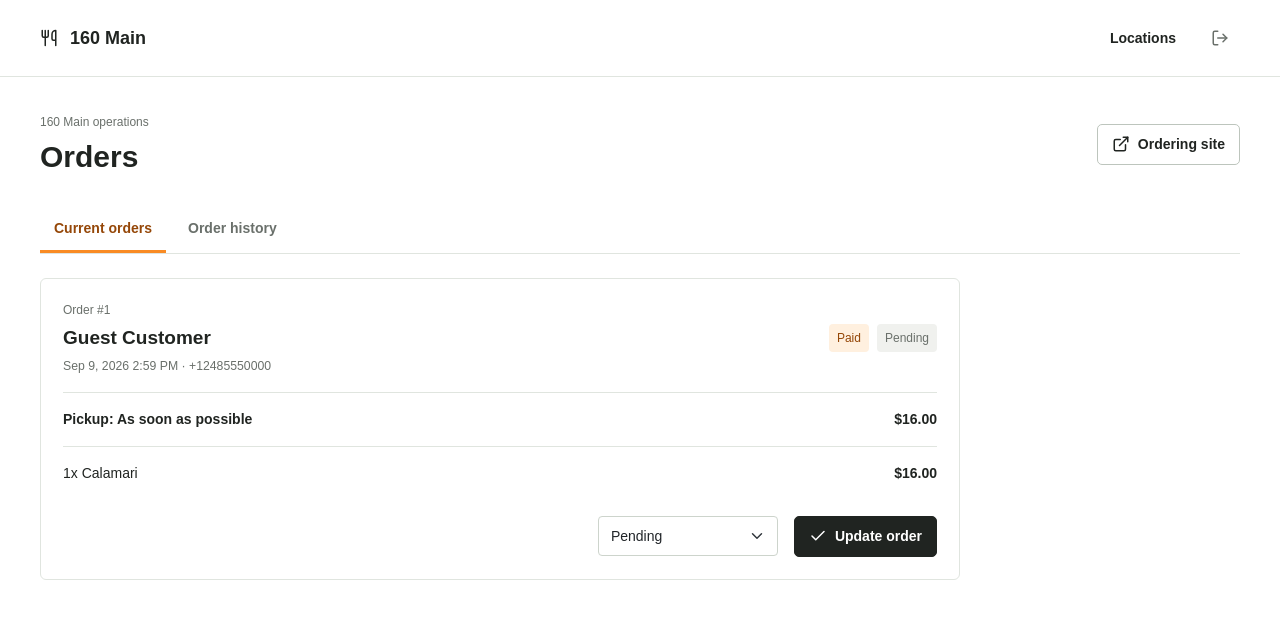
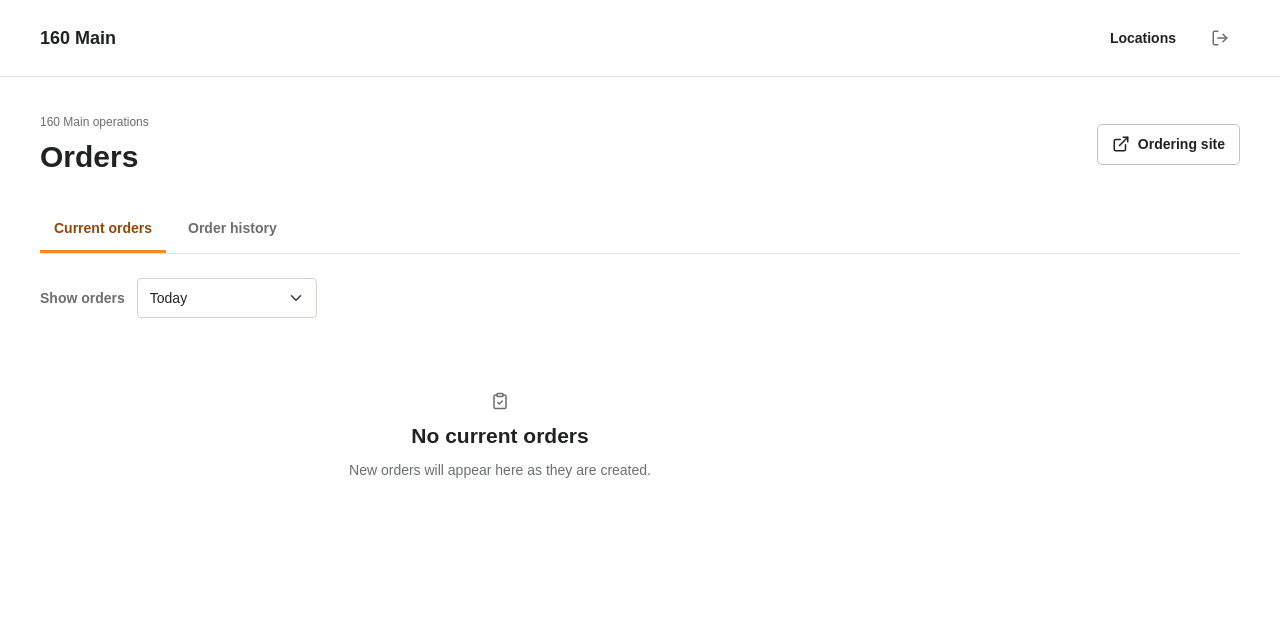
Before and after one commit to gabrielbressanelli/eu-carryout, a Django app: page /one-sixty-main/orders/operations/ in a window 1280 px wide. Shown: the top 619 px of the page. Run offline with Django 5.2, Linux system fonts and the light colour scheme; a user stored in the database is signed in; data comes from the database, SQL or seed files in the repository; some libraries are stand-ins or nearby versions.

Commit message:
give more control over orders page

```diff
--- a/ordering/views.py
+++ b/ordering/views.py
@@ -1,5 +1,6 @@
 import json
 import logging
+from datetime import datetime, timedelta
 from decimal import Decimal
 
 from django.conf import settings
@@ -36,17 +37,45 @@ def order_operations(request, tenant):
             return HttpResponse("Invalid fulfillment status.", status=400)
         order.fulfillment_status = next_status
         order.save(update_fields=["fulfillment_status", "updated_at"])
-        return redirect(f"{reverse('order_operations', args=[tenant.slug])}?view={request.POST.get('view', 'current')}")
+        query = f"view={request.POST.get('view', 'current')}&period={request.POST.get('period', 'today')}"
+        if request.POST.get("date"):
+            query += f"&date={request.POST['date']}"
+        return redirect(f"{reverse('order_operations', args=[tenant.slug])}?{query}")
 
     view = request.GET.get("view", "current")
-    base = tenant.orders.select_related("tenant").prefetch_related("items").order_by("pickup_at", "created_at")
+    period = request.GET.get("period", "today")
+    selected_date = request.GET.get("date", "")
+    from zoneinfo import ZoneInfo, ZoneInfoNotFoundError
+    try:
+        zone = ZoneInfo(tenant.timezone)
+    except (ZoneInfoNotFoundError, ValueError):
+        zone = timezone.get_current_timezone()
+    local_today = timezone.localtime(timezone.now(), zone).date()
+    start_date = end_date = None
+    if period == "yesterday":
+        start_date = end_date = local_today - timedelta(days=1)
+    elif period == "last_7_days":
+        start_date, end_date = local_today - timedelta(days=6), local_today
+    elif period == "date":
+        try:
+            start_date = end_date = datetime.strptime(selected_date, "%Y-%m-%d").date()
+        except ValueError:
+            period, selected_date = "today", ""
+            start_date = end_date = local_today
+    elif period == "today":
+        start_date = end_date = local_today
+
+    base = tenant.orders.select_related("tenant").prefetch_related("items").order_by("-created_at")
+    if start_date:
+        start_at = timezone.make_aware(datetime.combine(start_date, datetime.min.time()), zone).astimezone(timezone.utc)
+        end_at = timezone.make_aware(datetime.combine(end_date + timedelta(days=1), datetime.min.time()), zone).astimezone(timezone.utc)
+        base = base.filter(created_at__gte=start_at, created_at__lt=end_at)
     if view == "history":
         orders = base.filter(fulfillment_status__in=[Order.FULFILLMENT_COMPLETED, Order.FULFILLMENT_CANCELLED])
     else:
         view = "current"
         orders = base.exclude(fulfillment_status__in=[Order.FULFILLMENT_COMPLETED, Order.FULFILLMENT_CANCELLED])
 
-    from zoneinfo import ZoneInfo, ZoneInfoNotFoundError
     order_rows = []
     for order in orders:
         try:
@@ -61,6 +90,9 @@ def order_operations(request, tenant):
         "tenant": tenant,
         "orders": order_rows,
         "view": view,
+        "period": period,
+        "selected_date": selected_date,
+        "period_choices": [("today", "Today"), ("yesterday", "Yesterday"), ("last_7_days", "Last 7 days"), ("all", "All time"), ("date", "Specific date")],
         "fulfillment_choices": Order.FULFILLMENT_CHOICES,
     })
 
--- a/static/css/onboarding.css
+++ b/static/css/onboarding.css
@@ -91,6 +91,11 @@ h3 { font-size:17px; font-weight:700; margin:0; }
 .operations-tabs { display:flex; gap:8px; border-bottom:1px solid var(--line); margin-bottom:24px; }
 .operations-tabs a { padding:11px 14px; color:var(--muted); text-decoration:none; border-bottom:3px solid transparent; font-weight:600; }
 .operations-tabs a:hover,.operations-tabs a.is-current { color:var(--accent-ink); border-color:var(--accent); }
+.operations-filter { display:flex; align-items:center; gap:12px; margin-bottom:24px; color:var(--muted); }
+.operations-filter label { font-weight:600; white-space:nowrap; }
+.operations-filter .form-select { width:180px; min-height:40px; }
+.operations-filter .form-control { width:170px; min-height:40px; }
+.operations-filter .is-hidden { display:none; }
 .operations-list { max-width:920px; }
 .operation-order { border:1px solid var(--line); border-radius:6px; padding:22px; margin-bottom:16px; background:#fff; }
 .operation-order-head,.operation-order-meta,.operation-actions { display:flex; align-items:center; justify-content:space-between; gap:16px; }
@@ -173,4 +178,6 @@ h3 { font-size:17px; font-weight:700; margin:0; }
   .operation-order-head,.operation-order-meta,.operation-actions { align-items:flex-start; flex-direction:column; }
   .operation-badges { justify-content:flex-start; }
   .operation-actions,.operation-actions .form-select,.operation-actions .btn { width:100%; }
+  .operations-filter { align-items:stretch; flex-wrap:wrap; }
+  .operations-filter .form-select,.operations-filter .form-control { flex:1 1 180px; width:auto; }
 }
--- a/templates/onboarding/base.html
+++ b/templates/onboarding/base.html
@@ -11,8 +11,7 @@
   <nav class="onboarding-nav" aria-label="Account">
     <div class="workspace-width nav-inner">
       <a class="onboarding-brand" href="{% if login_page %}#{% else %}{% url 'onboarding:restaurant_list' %}{% endif %}">
-        {% if tenant.logo_src %}<img src="{{ tenant.logo_src }}" alt="" class="brand-logo">{% else %}<i data-lucide="utensils" aria-hidden="true"></i>{% endif %}
-        <span>{% if tenant %}{{ tenant.name }}{% else %}Carryout{% endif %}</span>
+        {% if tenant.logo_src %}<img src="{{ tenant.logo_src }}" alt="{{ tenant.name }}" class="brand-logo">{% elif tenant %}<span>{{ tenant.name }}</span>{% else %}<span>Carryout</span>{% endif %}
       </a>
       {% if user.is_authenticated and not login_page %}
       <div class="nav-actions">
--- a/templates/ordering/operations.html
+++ b/templates/ordering/operations.html
@@ -7,9 +7,18 @@
   <a class="btn btn-outline-dark" href="{% url 'menu' tenant.slug %}" target="_blank" rel="noopener"><i data-lucide="external-link"></i> Ordering site</a>
 </header>
 <div class="operations-tabs" aria-label="Order views">
-  <a href="{% url 'order_operations' tenant.slug %}?view=current" {% if view == 'current' %}class="is-current"{% endif %}>Current orders</a>
-  <a href="{% url 'order_operations' tenant.slug %}?view=history" {% if view == 'history' %}class="is-current"{% endif %}>Order history</a>
+  <a href="{% url 'order_operations' tenant.slug %}?view=current&period={{ period }}{% if selected_date %}&date={{ selected_date }}{% endif %}" {% if view == 'current' %}class="is-current"{% endif %}>Current orders</a>
+  <a href="{% url 'order_operations' tenant.slug %}?view=history&period={{ period }}{% if selected_date %}&date={{ selected_date }}{% endif %}" {% if view == 'history' %}class="is-current"{% endif %}>Order history</a>
 </div>
+<form method="get" class="operations-filter">
+  <input type="hidden" name="view" value="{{ view }}">
+  <label for="order-period">Show orders</label>
+  <select id="order-period" name="period" class="form-select" onchange="this.form.submit()">
+    {% for value, label in period_choices %}<option value="{{ value }}" {% if period == value %}selected{% endif %}>{{ label }}</option>{% endfor %}
+  </select>
+  <label class="specific-date{% if period != 'date' %} is-hidden{% endif %}" for="order-date">Date</label>
+  <input id="order-date" class="form-control specific-date{% if period != 'date' %} is-hidden{% endif %}" type="date" name="date" value="{{ selected_date }}" onchange="this.form.submit()">
+</form>
 <section class="operations-list">
   {% for row in orders %}
     <article class="operation-order">
@@ -22,7 +31,7 @@
         {% for item in row.order.items.all %}<div class="operation-item"><span>{{ item.quantity }}x {{ item.name_snapshot }}</span><strong>${{ item.line_total }}</strong>{% for option in item.options_snapshot %}<small>{{ option.group }}: {{ option.name }}</small>{% endfor %}{% if item.note %}<small>Note: {{ item.note }}</small>{% endif %}</div>{% empty %}<p class="text-muted">No item details recorded.</p>{% endfor %}
       </div>
       <form method="post" class="operation-actions">
-        {% csrf_token %}<input type="hidden" name="order_id" value="{{ row.order.id }}"><input type="hidden" name="view" value="{{ view }}">
+        {% csrf_token %}<input type="hidden" name="order_id" value="{{ row.order.id }}"><input type="hidden" name="view" value="{{ view }}"><input type="hidden" name="period" value="{{ period }}"><input type="hidden" name="date" value="{{ selected_date }}">
         <label class="visually-hidden" for="order-status-{{ row.order.id }}">Update order status</label>
         <select id="order-status-{{ row.order.id }}" name="fulfillment_status" class="form-select">
           {% for value, label in fulfillment_choices %}<option value="{{ value }}" {% if row.order.fulfillment_status == value %}selected{% endif %}>{{ label }}</option>{% endfor %}
```
